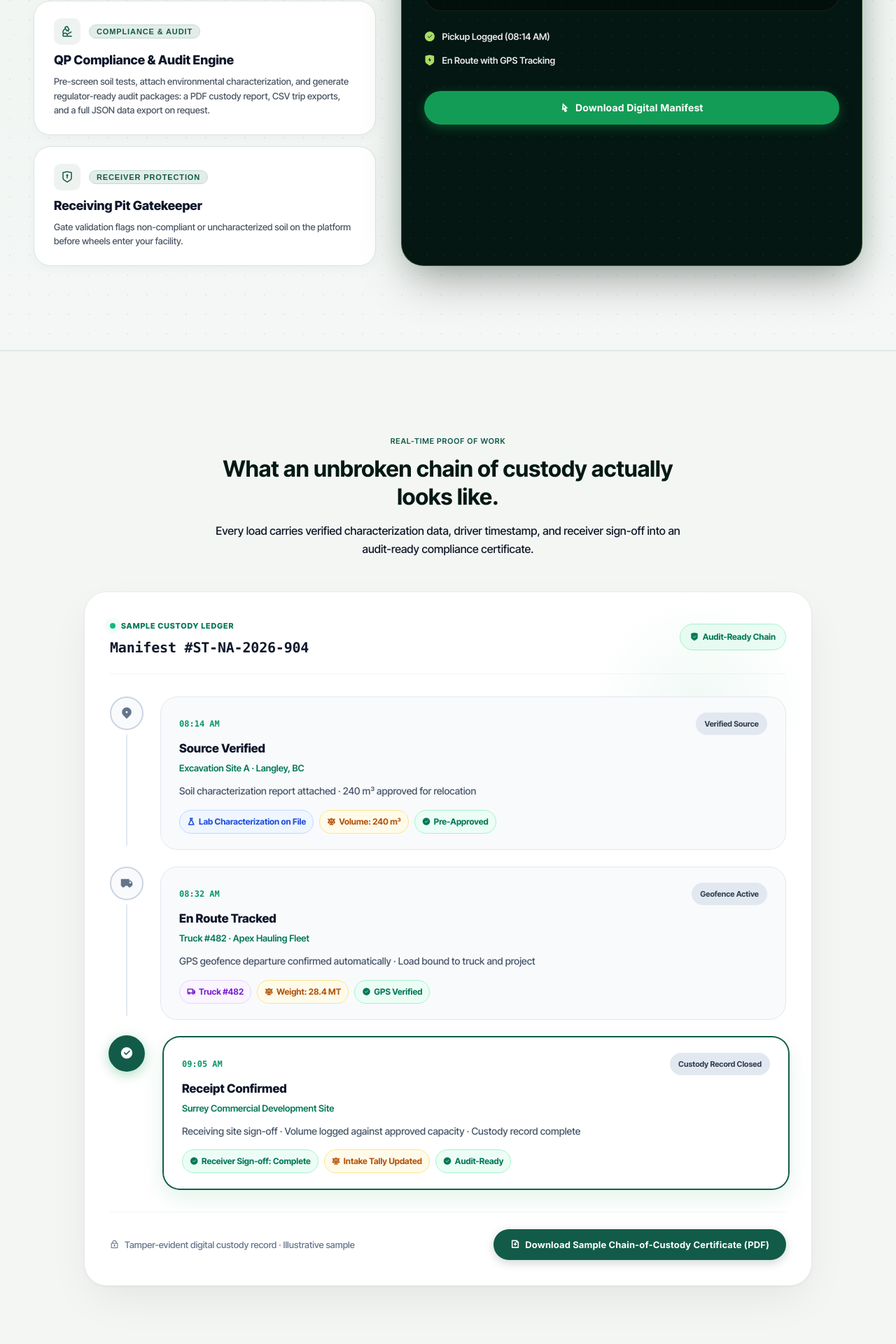
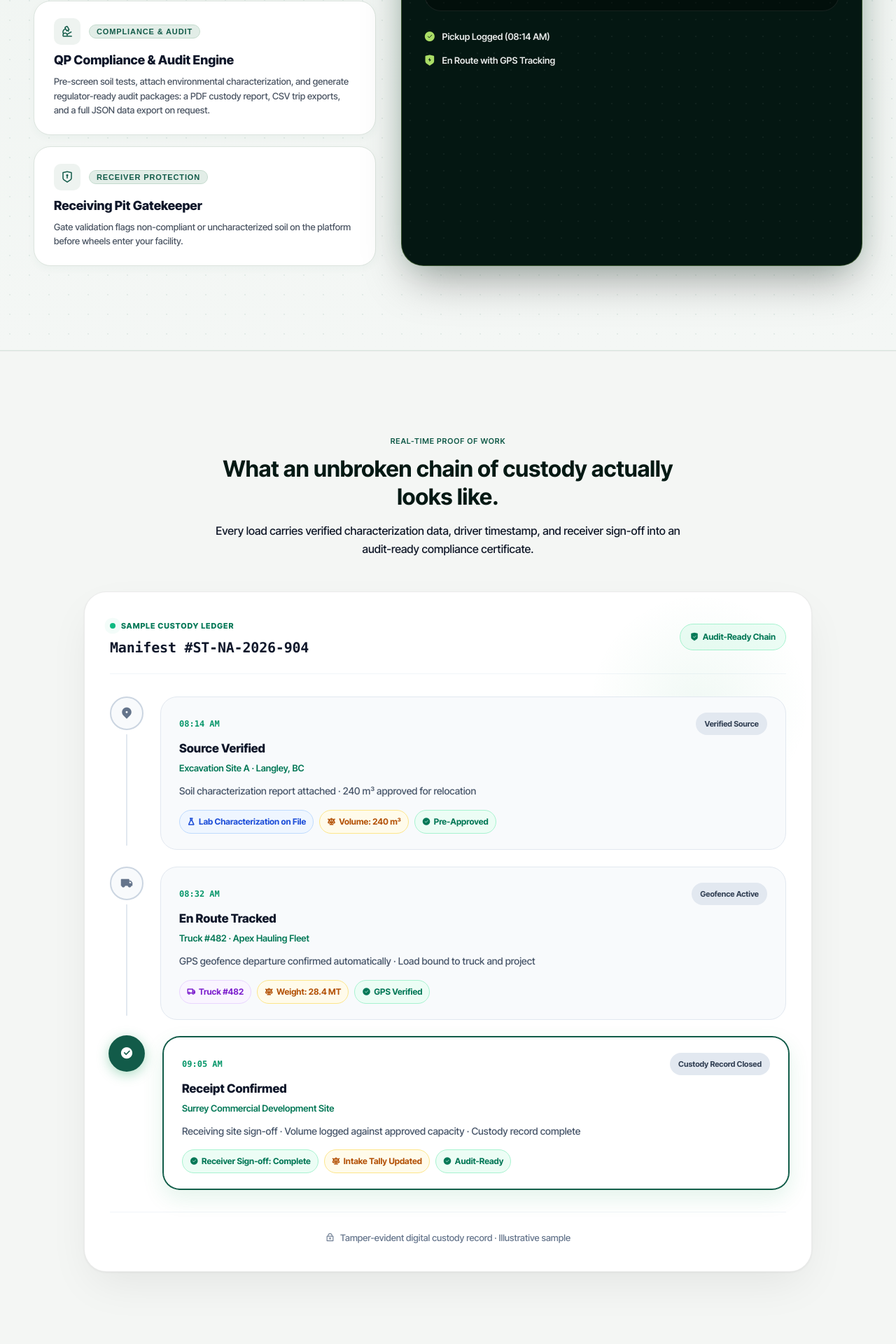
Before and after one commit to k2j0e/SoiltrackersWebsite, a Next.js app: page / in a window 1280 px wide. Shown: the part 3360-5280 px from the top of the page at 70% size. Built offline with nearby package versions, Linux system fonts and the light colour scheme; some icons are missing.

Commit message:
Remove Sign In link, manifest download button, and sample certificate download button with CSS cleanup

```diff
--- a/src/components/CustodyInspector.module.css
+++ b/src/components/CustodyInspector.module.css
@@ -277,41 +277,19 @@
   padding-top: 24px;
   border-top: 1px solid #f1f5f9;
   display: flex;
-  justify-content: space-between;
+  justify-content: center;
   align-items: center;
-  flex-wrap: wrap;
-  gap: 16px;
 }
 
 .footerNote {
   display: flex;
   align-items: center;
+  justify-content: center;
   gap: 8px;
   font-size: 13px;
   color: #64748b;
   font-weight: 500;
-}
-
-.certButton {
-  background: var(--st-brand-primary);
-  color: #ffffff;
-  border: none;
-  padding: 12px 24px;
-  border-radius: var(--st-radius-pill);
-  font-weight: 700;
-  font-size: 13px;
-  display: inline-flex;
-  align-items: center;
-  gap: 8px;
-  cursor: pointer;
-  transition: all 0.3s cubic-bezier(0.4, 0, 0.2, 1);
-  box-shadow: 0 4px 14px rgba(1, 53, 40, 0.2);
-}
-
-.certButton:hover {
-  background: #01241c;
-  transform: translateY(-2px);
-  box-shadow: 0 8px 22px rgba(1, 53, 40, 0.3);
+  text-align: center;
 }
 
 @media (max-width: 768px) {
@@ -320,14 +298,8 @@
     border-radius: var(--st-radius-xl);
   }
   .inspectorFooter {
-    flex-direction: column;
-    align-items: flex-start;
-    gap: 16px;
-  }
-  .certButton {
-    width: 100%;
     justify-content: center;
-    padding: 14px 20px;
+    align-items: center;
   }
 }
 
--- a/src/components/CustodyInspector.tsx
+++ b/src/components/CustodyInspector.tsx
@@ -239,14 +239,6 @@ export default function CustodyInspector({
           <i className="ri-lock-2-line"></i>
           <span>Tamper-evident digital custody record · Illustrative sample</span>
         </div>
-        <button
-          type="button"
-          onClick={onOpenCertificate}
-          className={`${styles.certButton} st-button-txt`}
-        >
-          <i className="ri-file-download-line"></i>
-          <span>Download Sample Chain-of-Custody Certificate (PDF)</span>
-        </button>
       </div>
     </div>
   );
--- a/src/components/Footer.tsx
+++ b/src/components/Footer.tsx
@@ -45,7 +45,6 @@ export default function Footer() {
             <li><Link href="/get-started" className={styles.link}>Book 15-Min Founder Call</Link></li>
             <li><Link href="/bc" className={styles.link}>BC EMA & Protocol 19</Link></li>
             <li><Link href="/get-started" className={styles.link}>Ontario Waitlist</Link></li>
-            <li><Link href="/get-started" className={styles.link}>Sign In</Link></li>
           </ul>
         </div>
       </div>
--- a/src/components/SolutionsExplorer.module.css
+++ b/src/components/SolutionsExplorer.module.css
@@ -516,30 +516,6 @@
   font-size: 16px;
 }
 
-/* Button */
-.actionButton {
-  background: #139c55;
-  color: #ffffff;
-  border: none;
-  padding: 14px 28px;
-  border-radius: var(--st-radius-pill);
-  font-weight: 700;
-  font-size: 14px;
-  display: inline-flex;
-  align-items: center;
-  justify-content: center;
-  gap: 8px;
-  cursor: pointer;
-  transition: all 0.3s cubic-bezier(0.4, 0, 0.2, 1);
-  box-shadow: 0 4px 16px rgba(19, 156, 85, 0.4);
-  margin-top: 8px;
-}
-
-.actionButton:hover {
-  background: #0f8547;
-  transform: translateY(-2px);
-  box-shadow: 0 8px 24px rgba(19, 156, 85, 0.5);
-}
 
 @media (max-width: 960px) {
   .explorerGrid {
@@ -617,9 +593,4 @@
   .screenMainTitle {
     font-size: 18px;
   }
-  .actionButton {
-    width: 100%;
-    font-size: 13.5px;
-    padding: 14px 16px;
-  }
 }
--- a/src/components/SolutionsExplorer.tsx
+++ b/src/components/SolutionsExplorer.tsx
@@ -29,7 +29,6 @@ export default function SolutionsExplorer({
       screenVolume: "28.4 MT (18.2 m³)",
       step1: "Pickup Logged (08:14 AM)",
       step2: "En Route with GPS Tracking",
-      btnLabel: "Download Digital Manifest",
     },
     {
       id: "dispatch",
@@ -45,7 +44,6 @@ export default function SolutionsExplorer({
       screenVolume: "148 Loads Today (4,200 m³ Moved)",
       step1: "Geofenced Site Check-ins: 100%",
       step2: "Cycle Time Optimization: +22%",
-      btnLabel: "Reconcile Invoices with Zero Disputes",
     },
     {
       id: "qp-engine",
@@ -63,7 +61,6 @@ export default function SolutionsExplorer({
       screenVolume: "240 m³ Clean Fill Approved",
       step1: "Chemical Testing: CSR Standards Met",
       step2: "Tamper-Evident SHA-256 Hash Generated",
-      btnLabel: "Export Full Audit Package (PDF)",
     },
     {
       id: "gatekeeper",
@@ -81,7 +78,6 @@ export default function SolutionsExplorer({
       screenVolume: "Capacity: 74% Utilized",
       step1: "Inbound Check-in: Truck #482 Verified",
       step2: "Spec Verification: 100% Match",
-      btnLabel: "Authorize Gate Access",
     },
   ];
 
@@ -241,16 +237,6 @@ export default function SolutionsExplorer({
                   <span>{current.step2}</span>
                 </div>
               </div>
-
-              {/* Interactive CTA Action Button */}
-              <button
-                type="button"
-                onClick={onOpenCertificate}
-                className={`${styles.actionButton} st-button-txt`}
-              >
-                <i className="ri-cursor-line"></i>
-                <span>{current.btnLabel}</span>
-              </button>
             </div>
           </div>
         </div>
```
